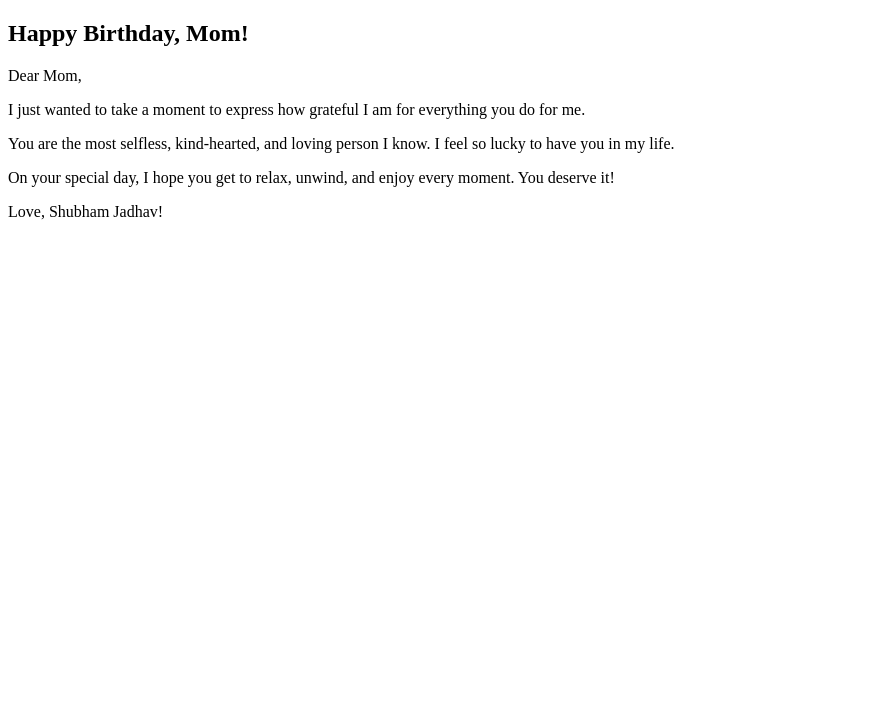
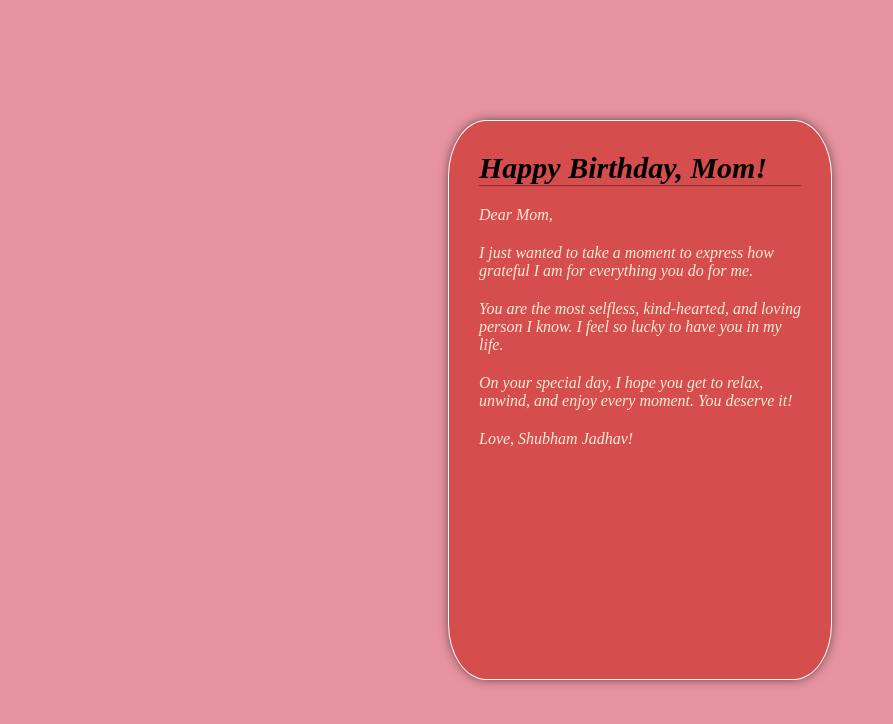
Before and after one commit to shubh-1103/Birthday_Greeting_Card, a plain HTML site: page index.html in a window 1280 px wide. Shown: the whole page, without its empty margins (0-893 px from the left). Drawn offline with Linux system fonts and the light colour scheme.

Commit message:
Update index.html

```diff
--- a/index.html
+++ b/index.html
@@ -5,7 +5,7 @@
     <meta charset="UTF-8">
     <meta name="viewport" content="width=device-width, initial-scale=1.0">
     <title>Greeting Card</title>
-    <link rel="stylesheet" href="lab1.2.css">
+    <link rel="stylesheet" href="style.css">
 </head>
 
 <body>
```
